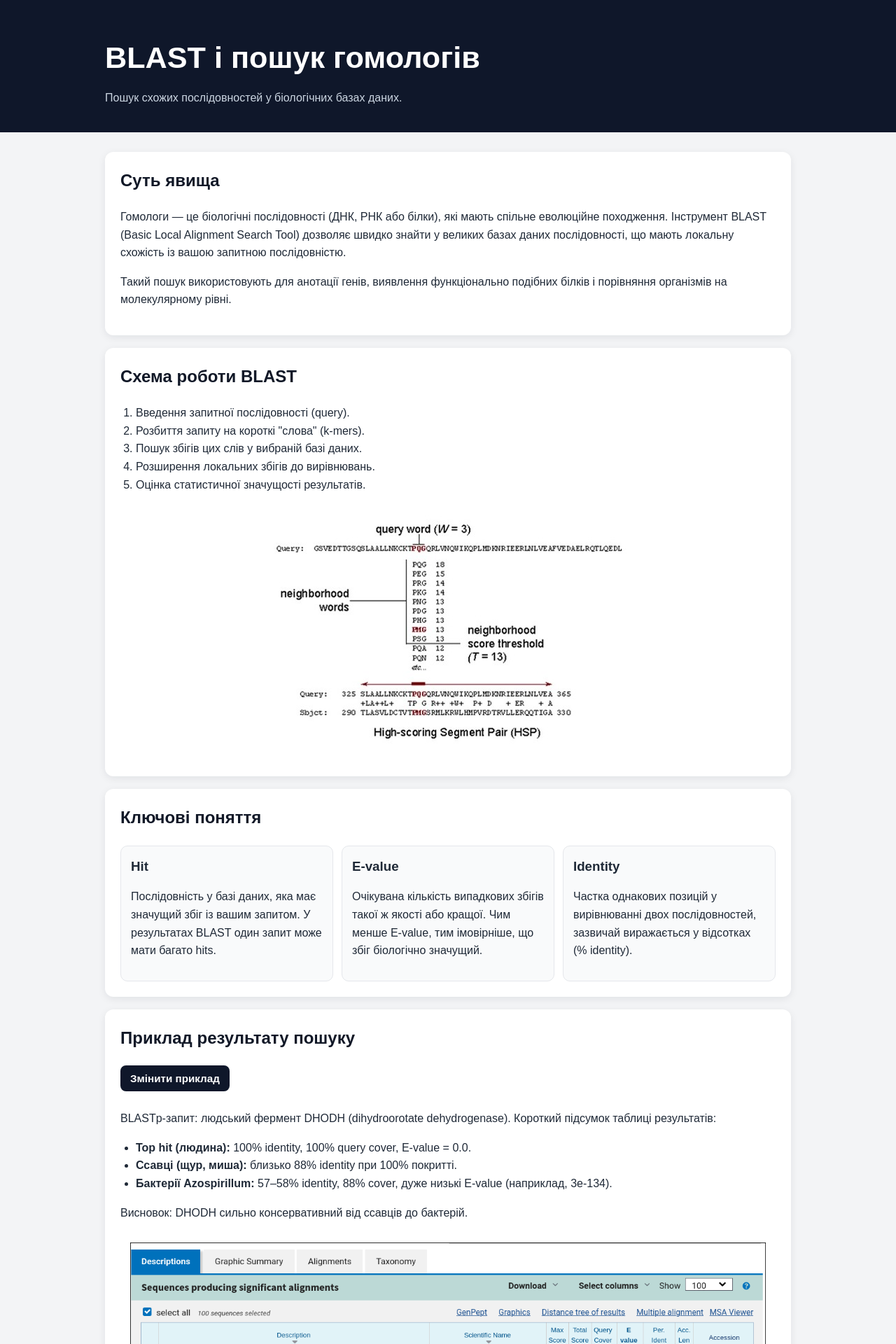
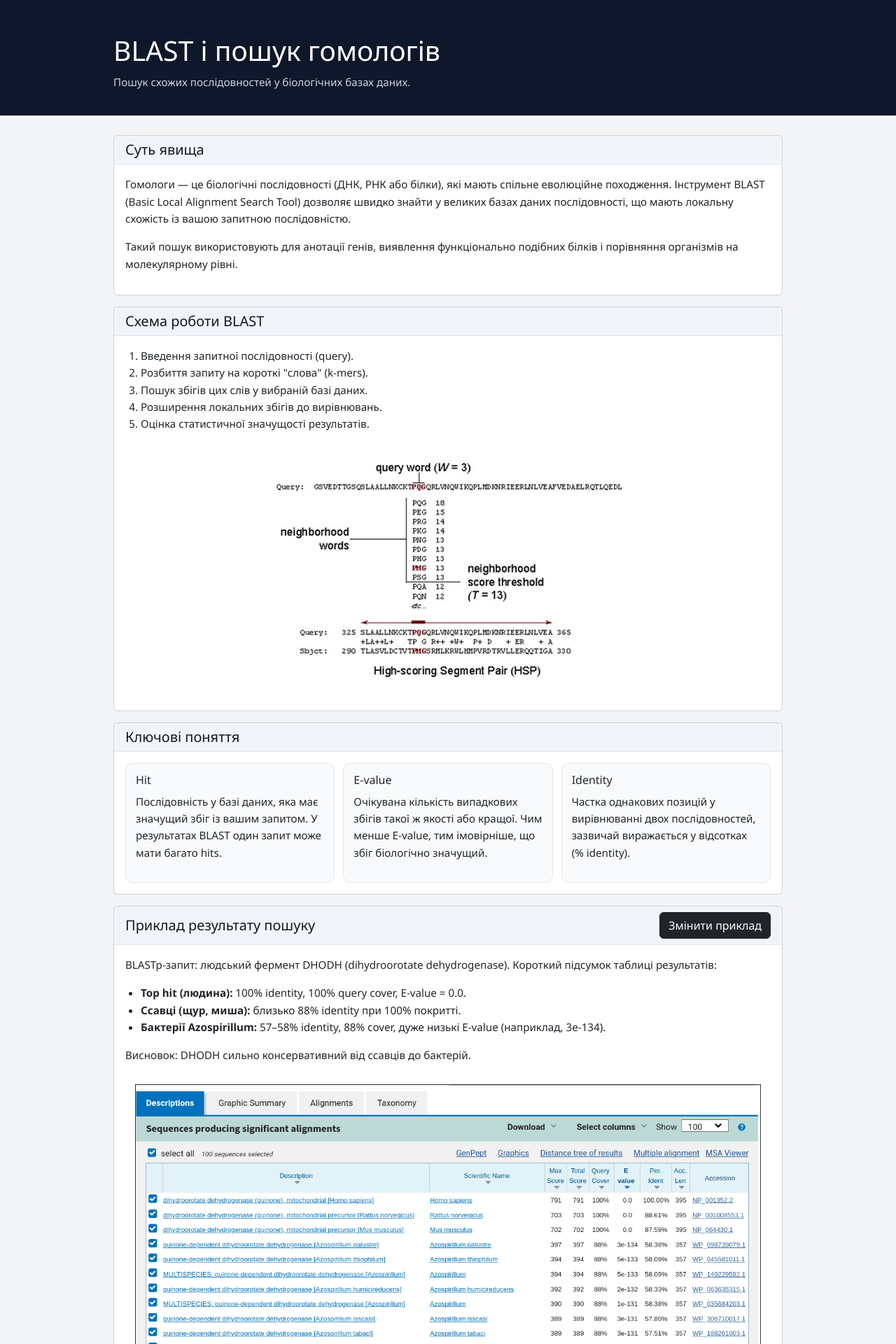
Before and after one commit to melnychenkom/homework-webapp, a PHP site: page / in a window 1280 px wide. Shown: the top 1920 px of the page at 70% size. Run offline with PHP 8.4, Linux system fonts and the light colour scheme; data that the repository does not hold is empty; some libraries are stand-ins or nearby versions.

Commit message:
feat: use noto sans

```diff
--- a/index.php
+++ b/index.php
@@ -4,7 +4,12 @@
     <meta charset="UTF-8" />
     <meta name="viewport" content="width=device-width, initial-scale=1.0" />
     <title>BLAST і пошук гомологів</title>
+    <link rel="preconnect" href="https://fonts.googleapis.com" />
+    <link rel="preconnect" href="https://fonts.gstatic.com" crossorigin />
+    <link href="https://fonts.googleapis.com/css2?family=Noto+Sans:wght@400;600;700&display=swap" rel="stylesheet" />
+    <link rel="stylesheet" href="node_modules/bootstrap/dist/css/bootstrap.min.css" />
     <link rel="stylesheet" href="style.css" />
+    <script src="node_modules/bootstrap/dist/js/bootstrap.bundle.min.js" defer></script>
     <script src="https://unpkg.com/htmx.org@1.9.12" defer></script>
     <script src="script.js" defer></script>
   </head>
@@ -19,8 +24,11 @@
     </header>
 
     <main class="container">
-      <section class="card" id="about">
-        <h2>Суть явища</h2>
+      <section class="card mb-3" id="about">
+        <div class="card-header">
+          <h2 class="card-title">Суть явища</h2>
+        </div>
+        <div class="card-body">
         <p>
           Гомологи — це біологічні послідовності (ДНК, РНК або білки), які мають
           спільне еволюційне походження. Інструмент BLAST (Basic Local Alignment
@@ -31,10 +39,14 @@
           Такий пошук використовують для анотації генів, виявлення функціонально
           подібних білків і порівняння організмів на молекулярному рівні.
         </p>
+        </div>
       </section>
 
-      <section class="card" id="workflow">
-        <h2>Схема роботи BLAST</h2>
+      <section class="card mb-3" id="workflow">
+        <div class="card-header">
+          <h2 class="card-title">Схема роботи BLAST</h2>
+        </div>
+        <div class="card-body">
         <ol>
           <li>Введення запитної послідовності (query).</li>
           <li>Розбиття запиту на короткі "слова" (k-mers).</li>
@@ -46,10 +58,14 @@
         <div class="image-placeholder" role="img" aria-label="Плейсхолдер схеми BLAST">
           <img src="img/blast-schema.jpg" alt="Схема роботи BLAST" class="workflow-image" />
         </div>
+        </div>
       </section>
 
-      <section class="card" id="terms">
-        <h2>Ключові поняття</h2>
+      <section class="card mb-3" id="terms">
+        <div class="card-header">
+          <h2 class="card-title">Ключові поняття</h2>
+        </div>
+        <div class="card-body">
         <div class="terms-grid">
           <article class="term">
             <h3>Hit</h3>
@@ -73,13 +89,19 @@
             </p>
           </article>
         </div>
+        </div>
       </section>
 
-      <section class="card" id="example">
-        <h2>Приклад результату пошуку</h2>
-        <button type="button" id="change-example-btn" class="change-example-btn">
+      <section class="card mb-3" id="example">
+        <div class="card-header">
+          <div class="d-flex align-items-center justify-content-between gap-2">
+            <h2 class="card-title mb-0">Приклад результату пошуку</h2>
+            <button type="button" id="change-example-btn" class="btn btn-dark">
               Змінити приклад
             </button>
+          </div>
+        </div>
+        <div class="card-body">
 
         <article class="example-content" id="example-one">
           <p>
@@ -136,35 +158,50 @@
             <img src="img/blast-result-m5.png" alt="Другий приклад результату BLAST" class="result-image" />
           </div>
         </article>
+        </div>
       </section>
 
-      <section class="card" id="feedback">
-        <h2>Зворотній зв'язок</h2>
-        <form id="feedback-form" class="feedback-form" action="submit.php" method="post">
-          <label for="name">Ім'я</label>
-          <input type="text" id="name" name="name" required />
+      <section class="card mb-3" id="feedback">
+        <div class="card-header">
+          <h2 class="card-title">Зворотній зв'язок</h2>
+        </div>
+        <div class="card-body">
+          <form id="feedback-form" action="submit.php" method="post">
+          <div class="mb-3">
+            <label for="name" class="form-label">Ім'я</label>
+            <input type="text" id="name" name="name" class="form-control" required />
+          </div>
 
-          <label for="email">Email</label>
-          <input type="email" id="email" name="email" required />
+          <div class="mb-3">
+            <label for="email" class="form-label">Email</label>
+            <input type="email" id="email" name="email" class="form-control" required />
+          </div>
 
-          <label for="message">Повідомлення</label>
-          <textarea id="message" name="message" rows="4" required></textarea>
+          <div class="mb-3">
+            <label for="message" class="form-label">Повідомлення</label>
+            <textarea id="message" name="message" rows="4" class="form-control" required></textarea>
+          </div>
 
-          <button type="submit" class="change-example-btn">Надіслати</button>
-          <p id="form-status" aria-live="polite"></p>
+          <button type="submit" class="btn btn-dark">Надіслати</button>
+          <p id="form-status" class="mt-2 fw-semibold" aria-live="polite"></p>
           </form>
+        </div>
       </section>
 
-      <section class="card" id="messages">
-        <h2>Повідомлення</h2>
+      <section class="card mb-3" id="messages">
+        <div class="card-header">
+          <h2 class="card-title">Повідомлення</h2>
+        </div>
+        <div class="card-body">
           <div
-          class="messages-list"
+            class="messages-list list-group"
             hx-get="messages.php"
             hx-trigger="load, feedback:submitted from:body, message:deleted from:body"
             hx-swap="innerHTML"
           >
             <p>Завантаження повідомлень...</p>
           </div>
+        </div>
       </section>
     </main>
   </body>
--- a/messages.php
+++ b/messages.php
@@ -5,16 +5,18 @@ $stmt = $pdo->query('SELECT id, username, email, message, created_at FROM feedba
 $messages = $stmt->fetchAll();
 ?>
 <?php if (empty($messages)) : ?>
-  <p>Поки що повідомлень немає.</p>
+  <div class="list-group-item text-muted">Поки що повідомлень немає.</div>
 <?php else : ?>
   <?php foreach ($messages as $row) : ?>
-    <article class="message-item" data-id="<?= (int) $row['id'] ?>">
-      <div class="message-header">
-        <h3><?= htmlspecialchars($row['username']) ?></h3>
-        <button type="button" class="delete-message-btn">Видалити</button>
+    <div class="list-group-item message-item" data-id="<?= (int) $row['id'] ?>">
+      <div class="d-flex align-items-start justify-content-between gap-2">
+        <div>
+          <h3 class="h6 mb-1"><?= htmlspecialchars($row['username']) ?></h3>
+          <p class="mb-2"><?= nl2br(htmlspecialchars($row['message'])) ?></p>
+          <small class="text-muted"><?= htmlspecialchars($row['email']) ?> · <?= htmlspecialchars($row['created_at']) ?></small>
+        </div>
+        <button type="button" class="btn btn-outline-danger btn-sm delete-message-btn">Видалити</button>
       </div>
-      <p><?= nl2br(htmlspecialchars($row['message'])) ?></p>
-      <p class="message-meta"><?= htmlspecialchars($row['email']) ?> · <?= htmlspecialchars($row['created_at']) ?></p>
-    </article>
+    </div>
   <?php endforeach; ?>
 <?php endif; ?>
--- a/style.css
+++ b/style.css
@@ -4,10 +4,15 @@
 
 body {
 	margin: 0;
-	font-family: Arial, sans-serif;
+	font-family: "Noto Sans", sans-serif;
+	font-size: 0.95rem;
 	line-height: 1.6;
 	color: #1f2937;
 	background: #f3f4f6;
+}
+
+:root {
+	--bs-body-font-family: "Noto Sans", sans-serif;
 }
 
 .container {
@@ -23,7 +28,7 @@ body {
 
 .hero h1 {
 	margin: 0;
-	font-size: clamp(1.9rem, 3.4vw, 2.7rem);
+	font-size: clamp(1.75rem, 3.1vw, 2.45rem);
 }
 
 .subtitle {
@@ -36,17 +41,23 @@ main {
 	padding: 28px 0 42px;
 }
 
-.card {
-	background: #fff;
-	border-radius: 12px;
-	padding: 22px;
-	margin-bottom: 18px;
-	box-shadow: 0 3px 12px rgba(15, 23, 42, 0.08);
+.card-title {
+	margin-top: 0;
+	color: #111827;
+	font-size: 1.25rem;
 }
 
-.card h2 {
-	margin-top: 0;
-	color: #111827;
+.card-header {
+	background: #f1f5f9;
+	border-bottom: 1px solid #e5e7eb;
+}
+
+.card-header .card-title {
+	margin-bottom: 0;
+}
+
+h3 {
+	font-size: 1rem;
 }
 
 ol,
@@ -81,21 +92,6 @@ ul {
 	padding: 14px;
 }
 
-.change-example-btn {
-	border: 0;
-	border-radius: 8px;
-	padding: 10px 14px;
-	font-size: 0.95rem;
-	font-weight: 600;
-	background: #0f172a;
-	color: #fff;
-	cursor: pointer;
-	margin-bottom: 10px;
-}
-
-.change-example-btn:hover {
-	background: #1e293b;
-}
 
 img {
 	max-width: 100%;
@@ -164,19 +160,6 @@ img {
 	font-size: 0.9rem;
 }
 
-.delete-message-btn {
-	border: 1px solid #fca5a5;
-	background: #fee2e2;
-	color: #991b1b;
-	border-radius: 6px;
-	padding: 6px 10px;
-	font-size: 0.85rem;
-	cursor: pointer;
-}
-
-.delete-message-btn:hover {
-	background: #fecaca;
-}
 
 @media (max-width: 768px) {
 	.hero {
```
Also changed, not shown: 1 other file. Lines whose indentation alone changed are shown as unchanged.
